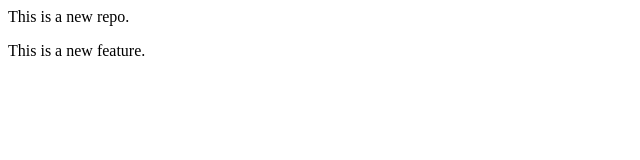
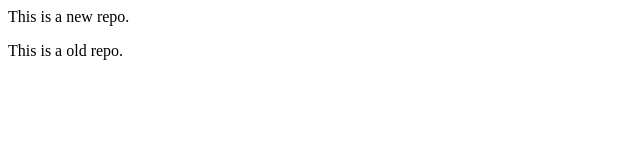
Before and after one commit to Kyurisha/LocalRepo, a plain HTML site: page index.html in a window 1280 px wide. Shown: the full height of the page, 0-640 px from the left. Drawn offline with Linux system fonts and the light colour scheme.

```diff
--- a/index.html
+++ b/index.html
@@ -1,2 +1,2 @@
 <p> This is a new repo.</p>
-<p> This is a new feature.</p>
+<p> This is a old repo.</p>
```
